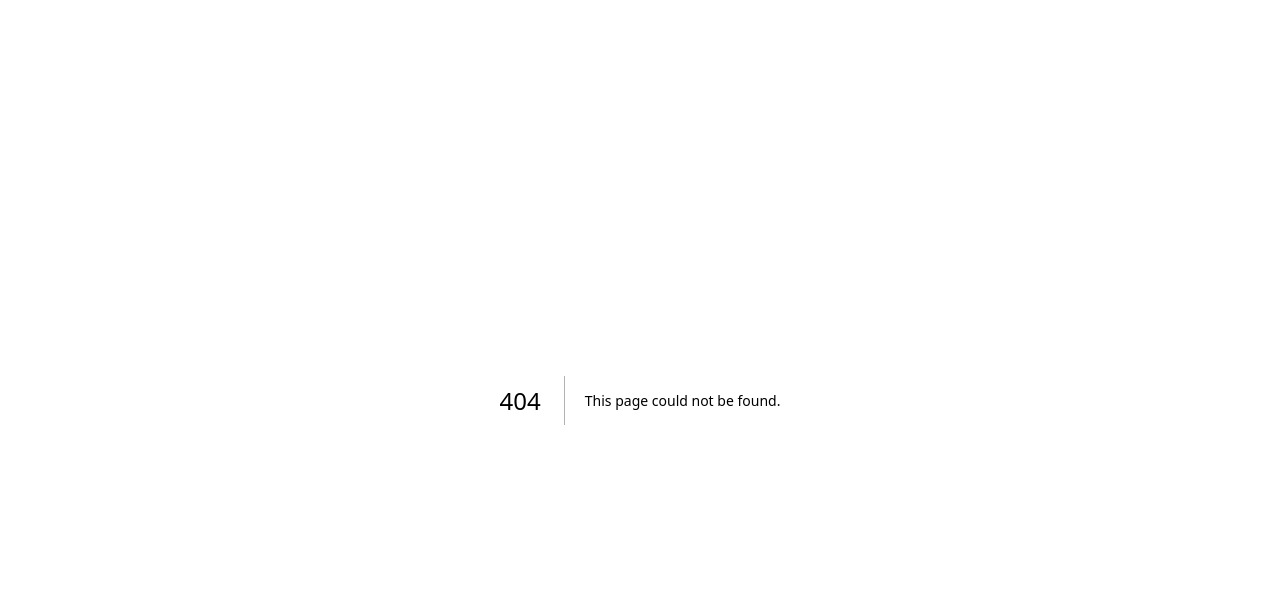
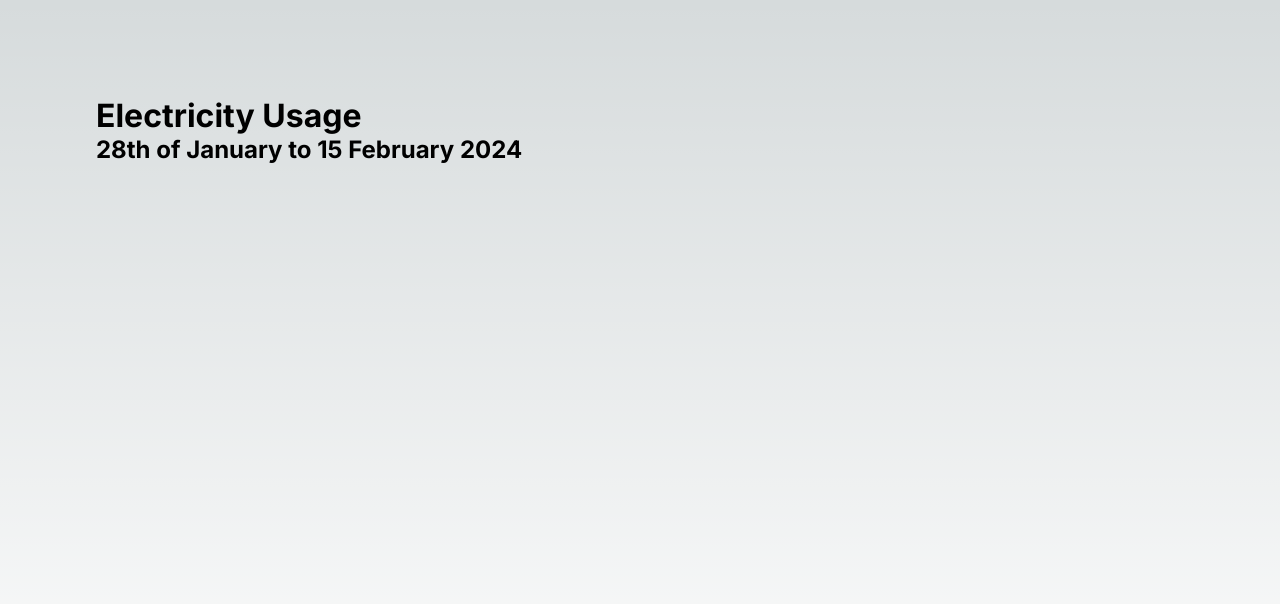
Before and after one commit to danhdinh98/energy-dashboard, a Next.js app: page /dashboard in a window 1280 px wide. Before the commit this address had no page. Shown: the top 604 px of the page. Built offline with nearby package versions, Linux system fonts and the light colour scheme.

Commit message:
created an energy dashboard page

```diff
--- /dev/null
+++ b/src/app/dashboard/page.module.css
@@ -0,0 +1,8 @@
+.main {
+    display: flex;
+    flex-direction: column;
+    justify-content: flex-start;
+    align-items: flex-start;
+    padding: 6rem;
+    min-height: 100vh;
+}
--- /dev/null
+++ b/src/app/dashboard/page.tsx
@@ -0,0 +1,8 @@
+import styles from "./page.module.css";
+
+export default function Dashboard() {
+    return <main className={styles.main}>
+        <h1>Electricity Usage</h1>
+        <h2>28th of January to 15 February 2024</h2>
+    </main>
+}
```
